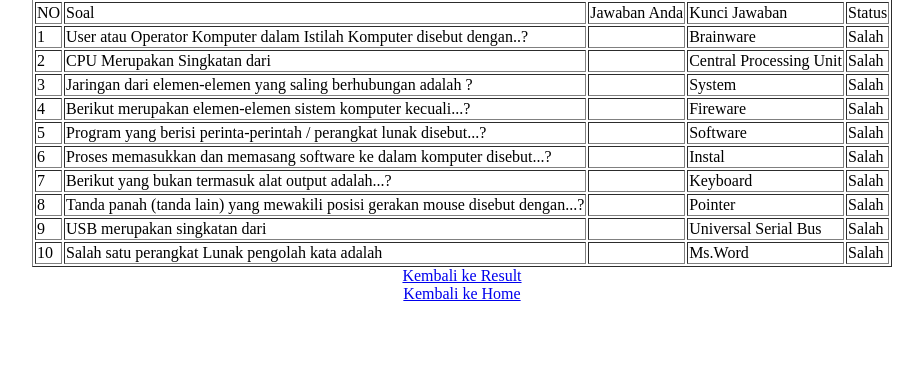
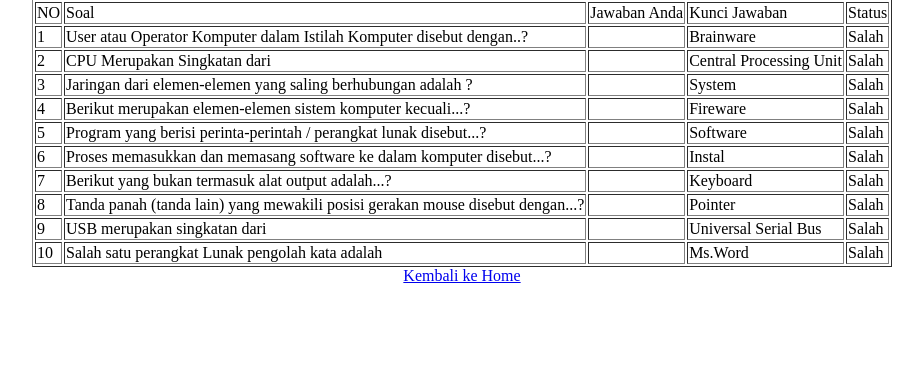
Before and after one commit to exchan3/UAS, a PHP site: page /halaman/kunci.php in a window 1280 px wide. Shown: the part 86-455 px from the top of the page, without its empty margins (178-1101 px from the left). Run offline with PHP 8.4, Linux system fonts and the light colour scheme; the visitor is signed in with stand-in values (Sample User, id 1); data comes from the database, SQL or seed files in the repository; a stand-in replaces the project's code that opens the database connection.

Commit message:
Update kunci.php

```diff
--- a/halaman/kunci.php
+++ b/halaman/kunci.php
@@ -95,7 +95,6 @@
 
     </table>
 
-	<div align="center"><a href="index.php?page=jawab">Kembali ke Result</a></div>
 	<div align="center"><a href="../index.php">Kembali ke Home</a></div>
 </body>
 </html>
```
